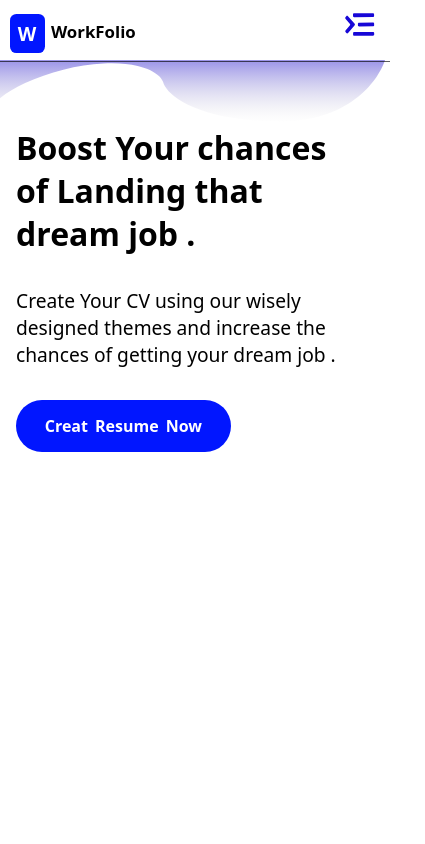
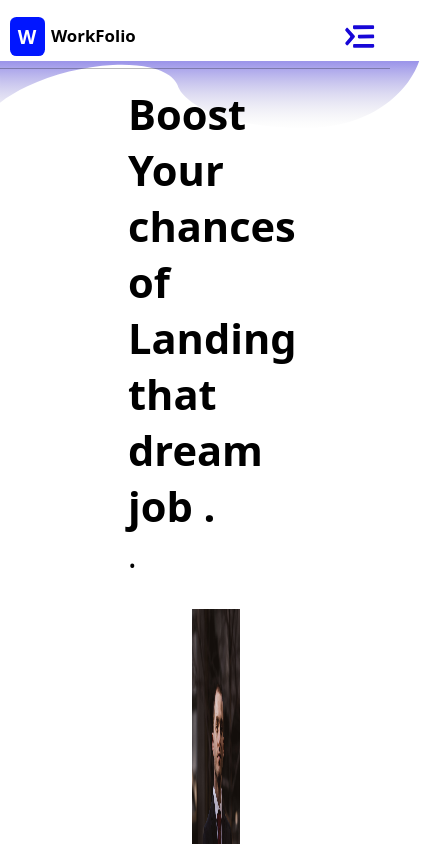
Before and after one commit to soumen974/WorkFolio, a React (Create React App) app: page / in a window 390 px wide. Shown: the top 844 px of the page, 425 px wide, since content can reach past the window. Built offline with nearby package versions, Linux system fonts and the light colour scheme.

Commit message:
adding a txt file , and update the section 01

```diff
--- a/src/Components/Section01.css
+++ b/src/Components/Section01.css
@@ -10,7 +10,7 @@
 }
 
 
-svg{
+.UpperVectorHead svg{
     margin-top: -0.681rem;
     width:99%;
     /* height:36.3vh; */
@@ -22,15 +22,11 @@ svg{
     flex-wrap: wrap;
     width: 100%;
     padding: 0rem 8rem ;
-    justify-content: space-between;
+    justify-content: space-evenly;
     gap: 12rem;
 }
 .left_landing_content{
-    flex-wrap:nowrap;
-    font-size: 2rem;
-    width: 50%;
-    /* height: 100vh; */
-
+     font-size: 2rem;
 }
 .left_landing_content h2{
     font-size: 2.6rem;
@@ -53,84 +49,15 @@ svg{
 
 }
 .right_landing_content{
-    width: 50%;
+    width: 5%;
 
 }
+.right_landing_content  img{
+    height: 10rem;
+    width: 1rem;
+    transform: scale(3);
+}
 
-
-   @media (max-width:1290px) {
-    svg{
-        margin-top: -1.9rem;
-        width:99%;
-        height:255px;
-    }
-   }
-   @media (max-width:1255px) {
-    svg{
-        margin-top: -2.1rem;
-        width:99%;
-    }
-   }
-
-   @media (max-width:1137px) {
-    svg{
-        margin-top: -2.6rem;
-        width:99%;
-    }
-
-   }
-
-   @media (max-width:820px) {
-    svg{
-        margin-top: -4.2rem;
-        width:99%;
-    }
-
-    .right_landing_content button{
-        padding: 0.9rem 1.3rem ;
-        background-color: #0116ff;
-        border-radius: 010rem;
-        border: 1px solid transparent;
-        color: white;
-        font-size: 1rem;
-        font-weight:600;
-        word-spacing: 0.181rem;
-        width: 120%;
-
-    }
-
-
-   }
-   @media (max-width:593px) {
-    svg{
-        margin-top: -5.2rem;
-        width:99%;
-    }
-    .landing_page_content{
-        margin-top: -6rem;
-        flex-wrap: wrap;
-        display: block;
-        width: 100%;
-        padding: 0rem 1rem ;
-    }
-    .left_landing_content h2{
-        font-size: 2rem;
-        width: 180%;
-    }
-
-    .landing_ad-talk{
-        font-size: 1.2rem;
-        width: 180%;
-        padding: 2rem 0rem ;
-    }
-   }
-   @media (max-width:420px) {
-    svg{
-        margin-top: -6.3rem;
-        width:99%;
-        /* height: 16vh; */
-    }
-   }
 
 
    /* -----------------------actual-- */
--- a/src/Components/Section01.jsx
+++ b/src/Components/Section01.jsx
@@ -1,5 +1,6 @@
 import React from 'react'
 import './Section01.css'
+import Upperimage from "./Images/up_img.jpg";
 
 export default function Section01() {
   return (
@@ -21,20 +22,21 @@ export default function Section01() {
 
                 <div className="left_landing_content">
                     <h2>Boost Your chances of Landing that dream job .</h2>
+                    .
+                </div>
 
+                <div className="right_landing_content">
+                    <img src={Upperimage} alt="" />
+                </div>
 
         </div>
 
-            <div className="right_landing_content">
+        <div className="Down_things">
 
                     <div className="landing_ad-talk"> Create Your CV using our wisely designed themes and increase the chances of getting your dream job .</div>
-                    <button>Creat Resume Now</button>
-                </div>
-
-                <div className="Down_things">
+                        <button>Create Resume Now</button>
                         <div className="starsRates"></div>
                         <div className="Rating_talk"></div>
-                </div>
                     </div>
 
 
--- a/src/Components/navBar.css
+++ b/src/Components/navBar.css
@@ -1,9 +1,9 @@
 
    nav{
     padding: 0.55rem 3rem ;
-    /* border-bottom: 1px solid rgba(0, 0, 0, 0.215); */
+    border-bottom: 1px solid rgba(0, 0, 0, 0.276);
     /* position: static; */
-    z-index: 1;
+    z-index: 2;
 
    }
 
@@ -329,9 +329,3 @@
     }
 
    }
-
-   @media (max-width:420px) {
-    nav{
-      border-bottom: 1px solid rgba(0, 0, 0, 0.635);
-     }
-   }
```
Also changed, not shown: src/Components/Images/up_img.jpg (added), src/IFneedCode.txt (added). Lines whose indentation alone changed are shown as unchanged.
